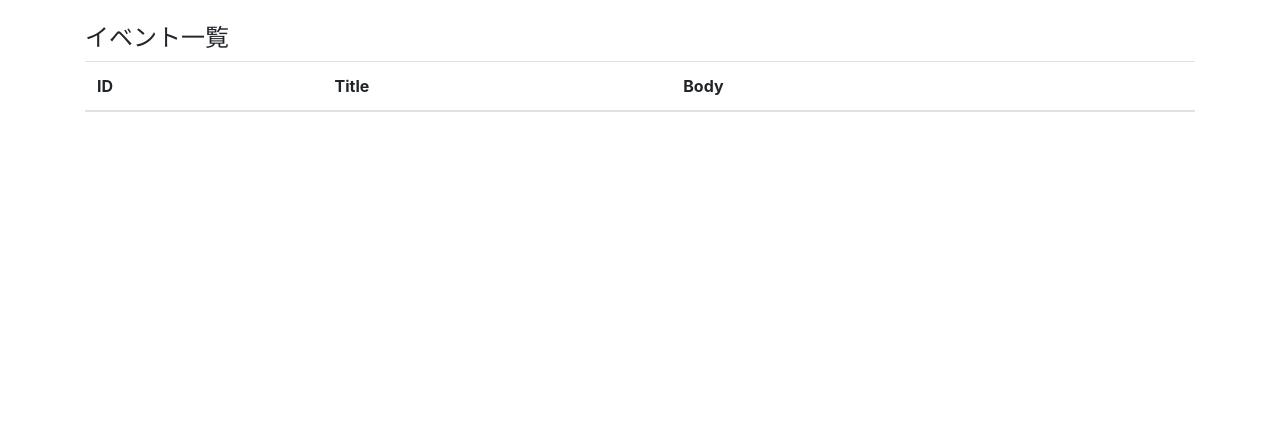
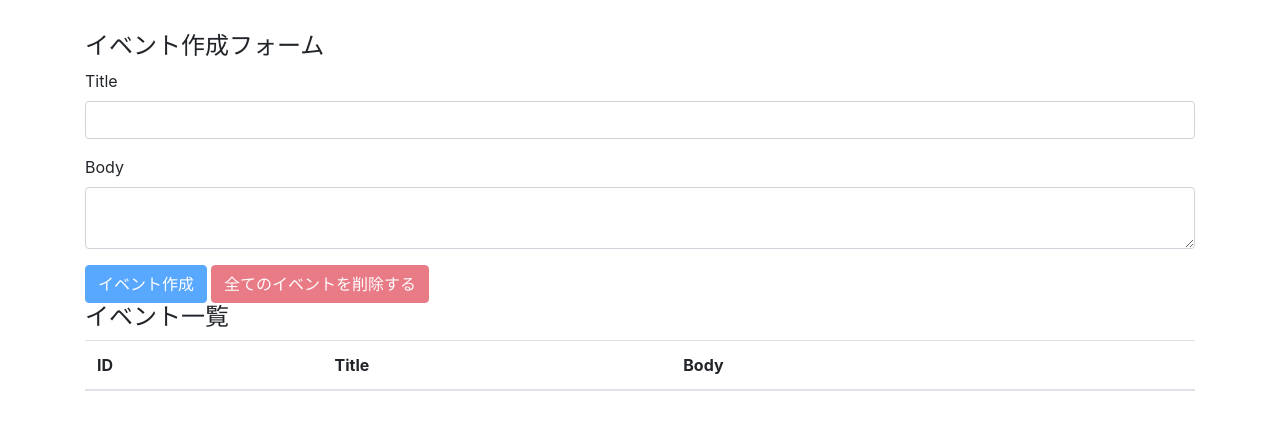
Before and after one commit to yukiorita1117/react-todo, a React (Create React App) app: page / in a window 1280 px wide. Shown: the top 430 px of the page. Built offline with nearby package versions, Linux system fonts and the light colour scheme.

Commit message:
update EventForm

```diff
--- a/src/components/App.jsx
+++ b/src/components/App.jsx
@@ -1,5 +1,5 @@
 import React from "react";
-import { useState, useEffect, useReducer } from "react";
+import { useEffect, useReducer } from "react";
 import "bootstrap/dist/css/bootstrap.min.css";
 import styled from "styled-components";
 import reducer from "../reducers/index";
@@ -13,7 +13,7 @@ const App = () => {
   return (
     <>
       <div className="container">
-        <br />
+        <EventForm state={state} dispatch={dispatch} />
         <h4>イベント一覧</h4>
         <table className="table table-hover">
           <thead>
--- a/src/components/EventForm/index.jsx
+++ b/src/components/EventForm/index.jsx
@@ -1,6 +1,5 @@
-import React, { useState, useReducer } from "react";
+import React, { useState } from "react";
 import styled from "styled-components";
-import reducer from "../../reducers/index";
 
 const StyledH4 = styled.h4`
   margin-top: 32px;
@@ -10,9 +9,9 @@ const StyledButton = styled.button`
   margin-right: 4px;
 `;
 
-const EventForm = () => {
+//stateもdispatchもオブジェクトなので{}でくくる
+const EventForm = ({ state, dispatch }) => {
   //ここのstateはreducerが勝手に検知して変えてくれる(イベント発火時に)
-  const [state, dispatch] = useReducer(reducer, []);
   const [title, setTitle] = useState("");
   const [body, setBody] = useState("");
 
```
